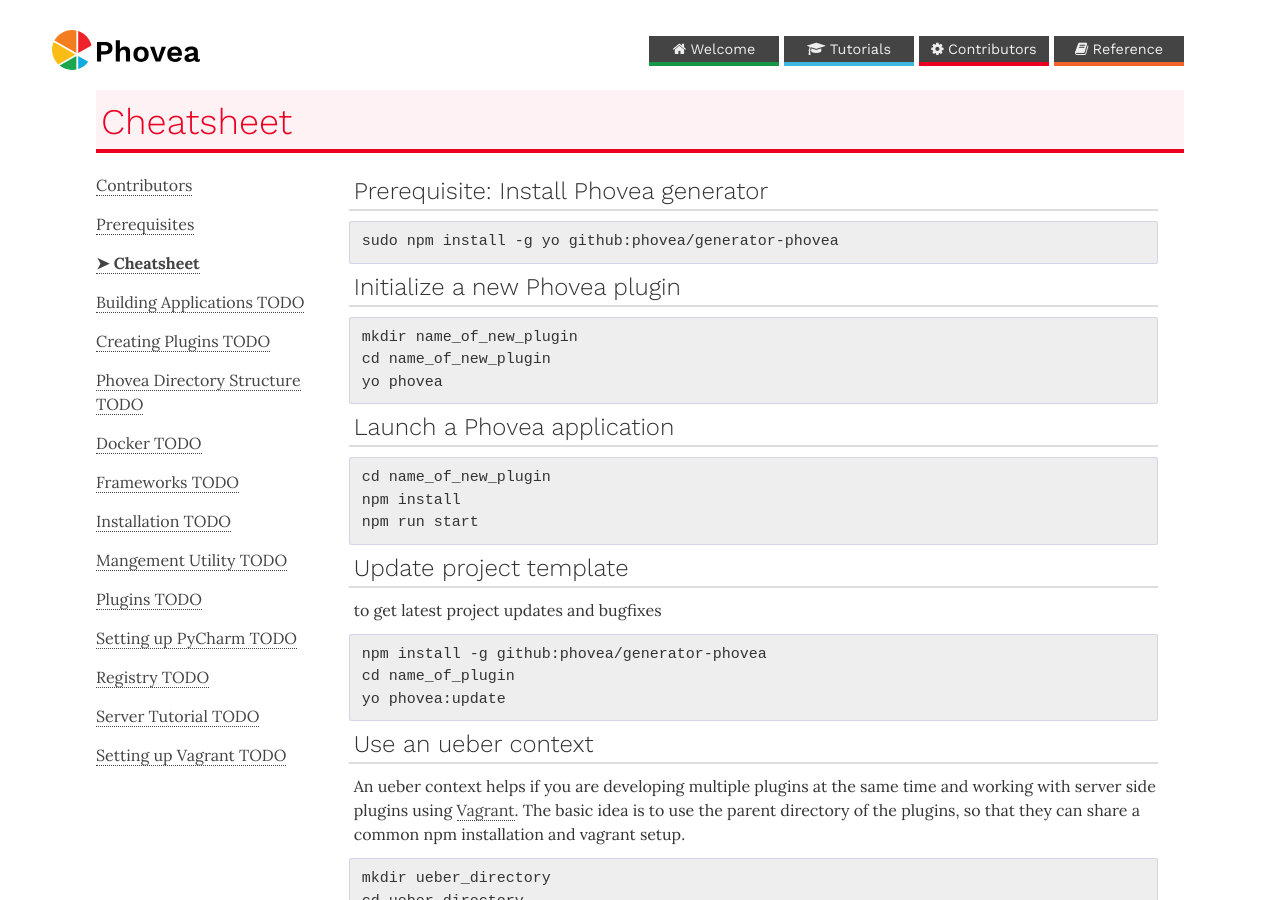
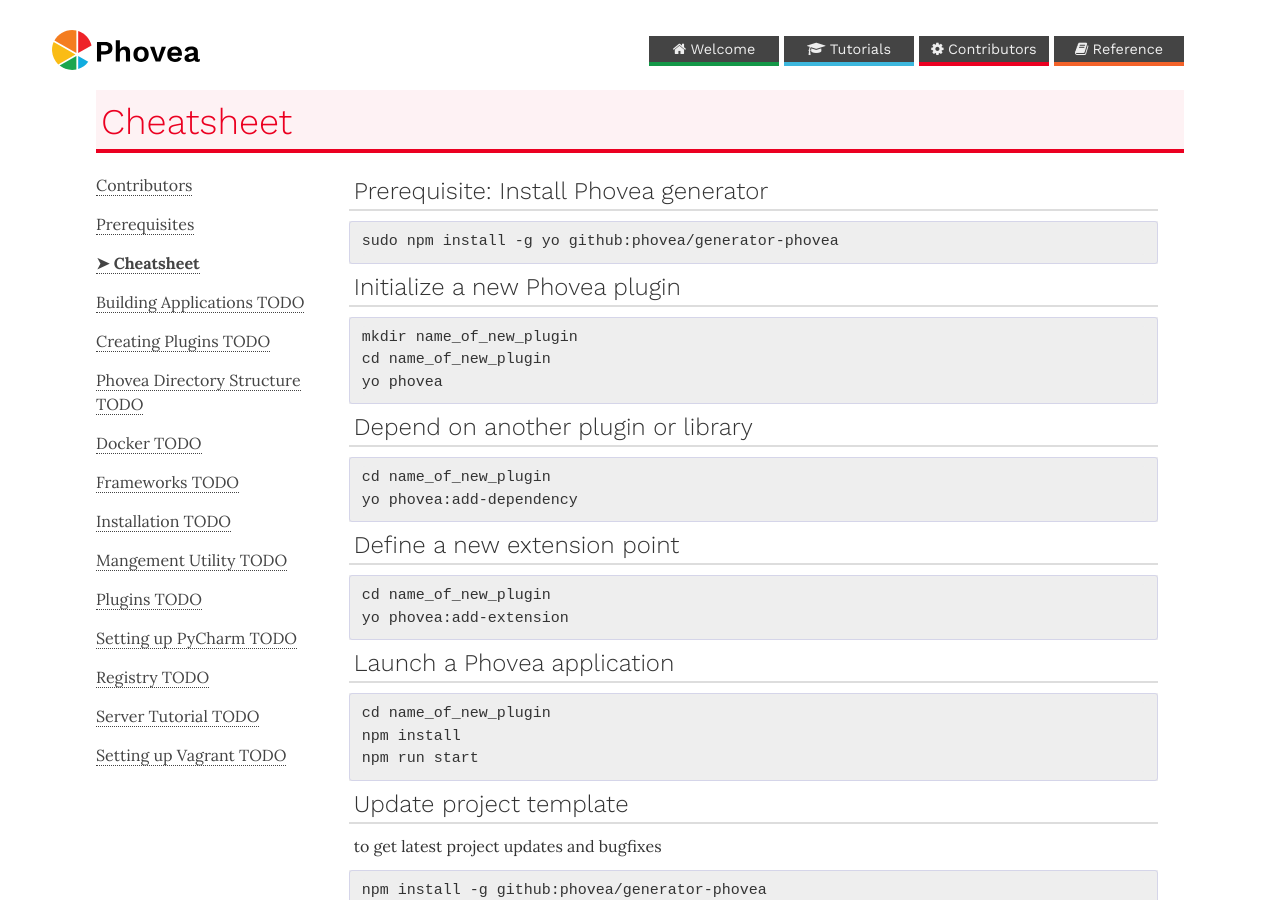
Before and after one commit to phovea/phovea.github.io, a Jekyll site: the page built from contributors/cheatsheet.md, in a window 1280 px wide and 900 px high. Built offline with Jekyll 4.4.1, drawn with Linux system fonts in a browser that asks for light colours; nearby versions of some CDN libraries; some web fonts are replaced.

Commit message:
add cheats for add-dependency and add-extension

````diff
--- a/contributors/cheatsheet.md
+++ b/contributors/cheatsheet.md
@@ -18,6 +18,23 @@ Initialize a new Phovea plugin
 mkdir name_of_new_plugin
 cd name_of_new_plugin
 yo phovea
+```
+
+Depend on another plugin or library
+-----------------------------------
+
+```
+cd name_of_new_plugin
+yo phovea:add-dependency
+```
+
+
+Define a new extension point
+----------------------------
+
+```
+cd name_of_new_plugin
+yo phovea:add-extension
 ```
 
 Launch a Phovea application
````
